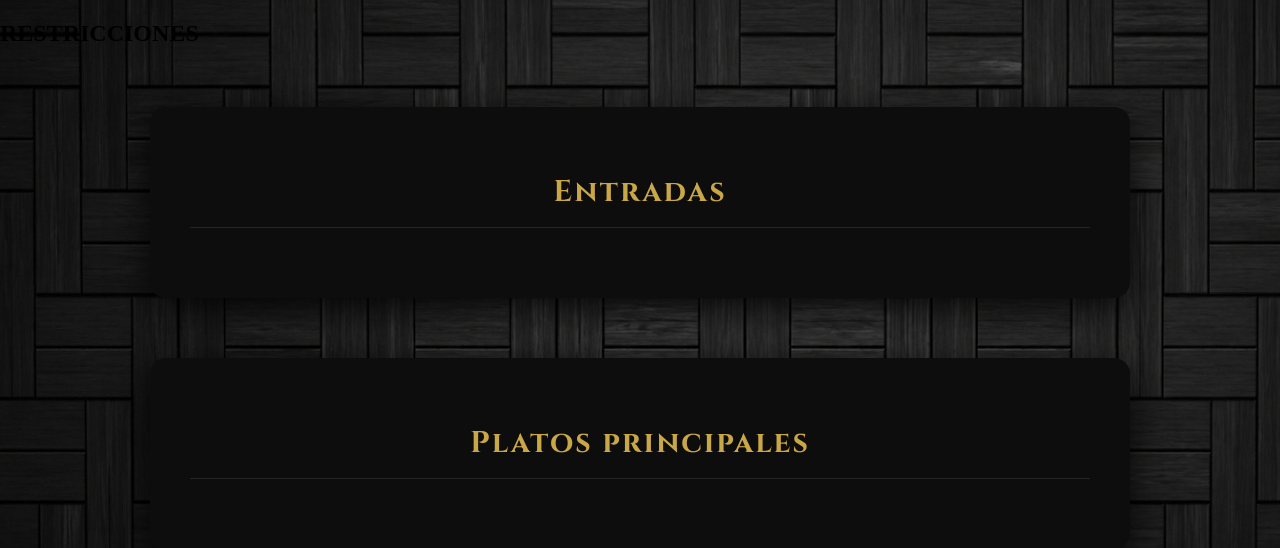
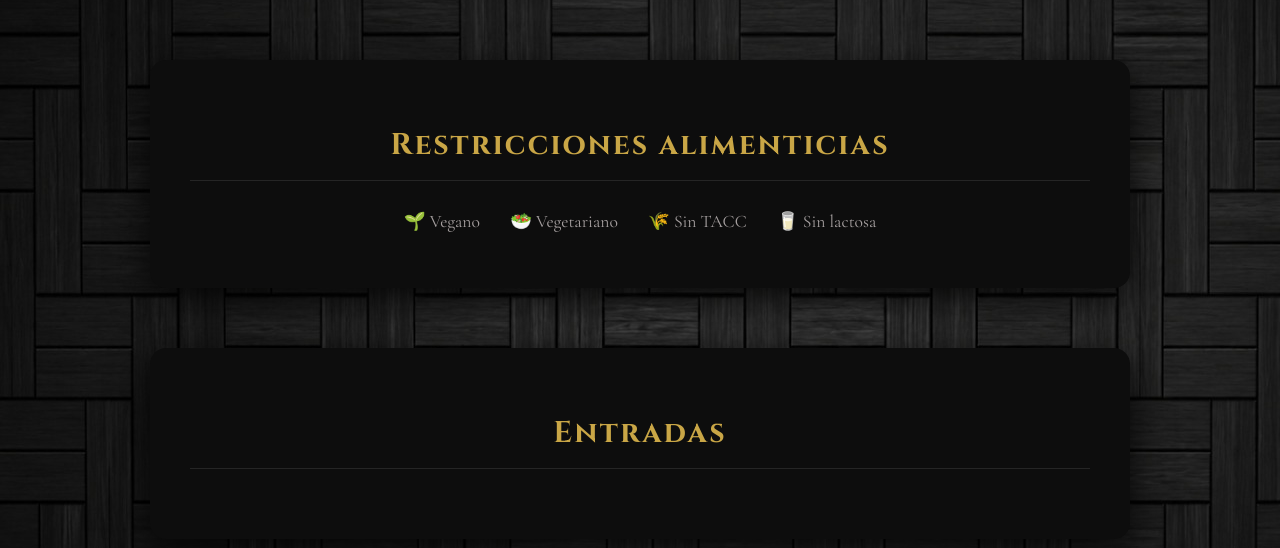
Before and after one commit to LucasRodaFiuba/IDS_TP_FINAL, a Flask app: page /menu in a window 1280 px wide. Shown: the part 78-626 px from the top of the page. Run offline with Flask 3, Linux system fonts and the light colour scheme; data that the repository does not hold is empty.

Commit message:
creacion para la visualizacion de resstricciones alimentarias de cada plato

```diff
--- a/static/css/style_menu.css
+++ b/static/css/style_menu.css
@@ -54,6 +54,41 @@
     font-family: 'Cormorant Garamond', serif;
     text-align: center;
     animation: entradaSuave 0.5s ease-out forwards;
+}
+#leyenda-restricciones {
+    max-width: 900px;
+    margin: 60px auto;
+    padding: 40px;
+    background: #0d0d0d;
+    border-radius: 16px;
+    box-shadow: 0 10px 40px rgba(0, 0, 0, 0.9);
+    font-family: 'Cormorant Garamond', serif;
+    text-align: center;
+    animation: entradaSuave 0.5s ease-out forwards;
+}
+
+#leyenda-restricciones h2 {
+    color: #c9a646;
+    font-family: 'Cinzel', serif;
+    font-size: 30px;
+    letter-spacing: 2px;
+    margin-bottom: 30px;
+    border-bottom: 1px solid #252525;
+    padding-bottom: 15px;
+}
+
+#leyenda-restricciones ul {
+    list-style: none;
+    padding: 0;
+    display: flex;
+    justify-content: center;
+    gap: 30px;
+    flex-wrap: wrap;
+}
+
+#leyenda-restricciones li {
+    color: #a6a0a0;
+    font-size: 1.1rem;
 }
 .titulo-entradas {
     color: #c9a646;
--- a/templates/menu.html
+++ b/templates/menu.html
@@ -6,7 +6,23 @@
 {% block title %}Menú{% endblock %}
 
     {% block content %}
-        <h2>RESTRICCIONES</h2>
+
+    {% set iconos = {
+        'vegano': '🌱',
+        'vegetariano': '🥗',
+        'sin tacc': '🌾',
+        'sin lactosa': '🥛',
+    } %}
+            <div id="leyenda-restricciones">
+                <h2>Restricciones alimenticias</h2>
+                <ul>
+                    <li>🌱 Vegano</li>
+                    <li>🥗 Vegetariano</li>
+                    <li>🌾 Sin TACC</li>
+                    <li>🥛 Sin lactosa</li>
+
+                </ul>
+            </div>
            <div id="entradas">
                 <h2 class="titulo-entradas">Entradas</h2>
                 <div class="contenedor-entradas">
@@ -15,7 +31,7 @@
                         <h5 class="entrada-titulo">{{ plato.nombre }}</h5>
                         <p class="entrada-descripcion">{{ plato.descripcion }}</p>
                         <p class="entrada-precio">${{ plato.precio }}</p>
-                        <p class="entrada-restriccion">${{ plato.restriccion}}</p>
+                        <p class="entrada-restriccion">{{ iconos.get(plato.restriccion, '') }} </p>
                         {% if plato.imagen %}
                             <img src="{{ plato.imagen }}" alt="{{ plato.nombre }}" class="entrada-imagen">
                         {% endif %}
@@ -32,6 +48,7 @@
                         <h5 class="entrada-titulo">{{ plato.nombre }}</h5>
                         <p class="entrada-descripcion">{{ plato.descripcion }}</p>
                         <p class="entrada-precio">${{ plato.precio }}</p>
+                        <p class="entrada-restriccion">{{ iconos.get(plato.restriccion, '') }} </p>
                         {% if plato.imagen %}
                             <img src="{{ plato.imagen }}" alt="{{ plato.nombre }}" class="entrada-imagen">
                         {% endif %}
@@ -48,6 +65,7 @@
                         <h5 class="entrada-titulo">{{ plato.nombre }}</h5>
                         <p class="entrada-descripcion">{{ plato.descripcion }}</p>
                         <p class="entrada-precio">${{ plato.precio }}</p>
+                        <p class="entrada-restriccion">{{ iconos.get(plato.restriccion, '') }} </p>
                         {% if plato.imagen %}
                             <img src="{{ plato.imagen }}" alt="{{ plato.nombre }}" class="entrada-imagen">
                         {% endif %}
@@ -64,6 +82,7 @@
                         <h5 class="entrada-titulo">{{ plato.nombre }}</h5>
                         <p class="entrada-descripcion">{{ plato.descripcion }}</p>
                         <p class="entrada-precio">${{ plato.precio }}</p>
+                        <p class="entrada-restriccion">{{ iconos.get(plato.restriccion, '') }} </p>
                         {% if plato.imagen %}
                             <img src="{{ plato.imagen }}" alt="{{ plato.nombre }}" class="entrada-imagen">
                         {% endif %}
```
